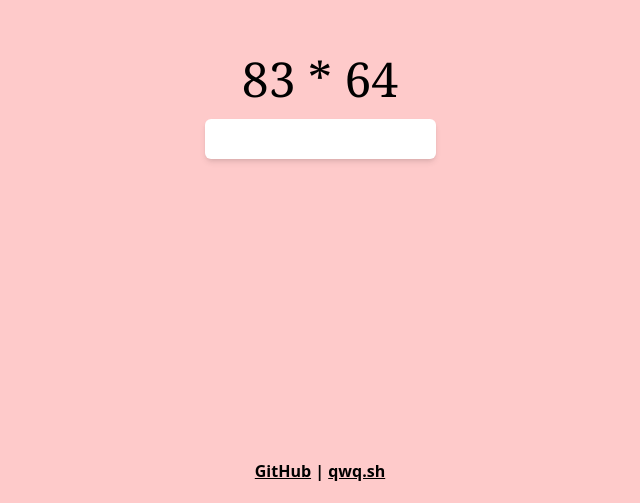
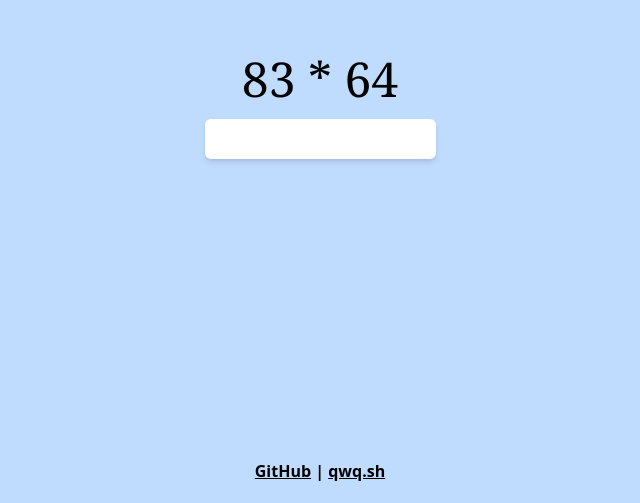
Before and after one commit to crnvl/mathi, a Next.js app: page / in a window 1280 px wide. Shown: the part 297-800 px from the top of the page, without its empty margins (320-960 px from the left). Built offline with nearby package versions, Linux system fonts and the light colour scheme.

Commit message:
Update index.tsx

```diff
--- a/pages/index.tsx
+++ b/pages/index.tsx
@@ -54,7 +54,7 @@ const Home: NextPage = () => {
 			<title>math | qwq.sh</title>
 			<meta name="description" content="Train your mental arithmetic skills." />
 		</Head>
-		<div className='flex h-screen w-screen justify-center bg-red-200'>
+		<div className='flex h-screen w-screen justify-center bg-blue-200'>
 			<div className="m-auto">
 				<div className='flex flex-col items-center gap-2'>
 					<h1 className='py-2 text-5xl font-serif'>{calc}</h1>
```
